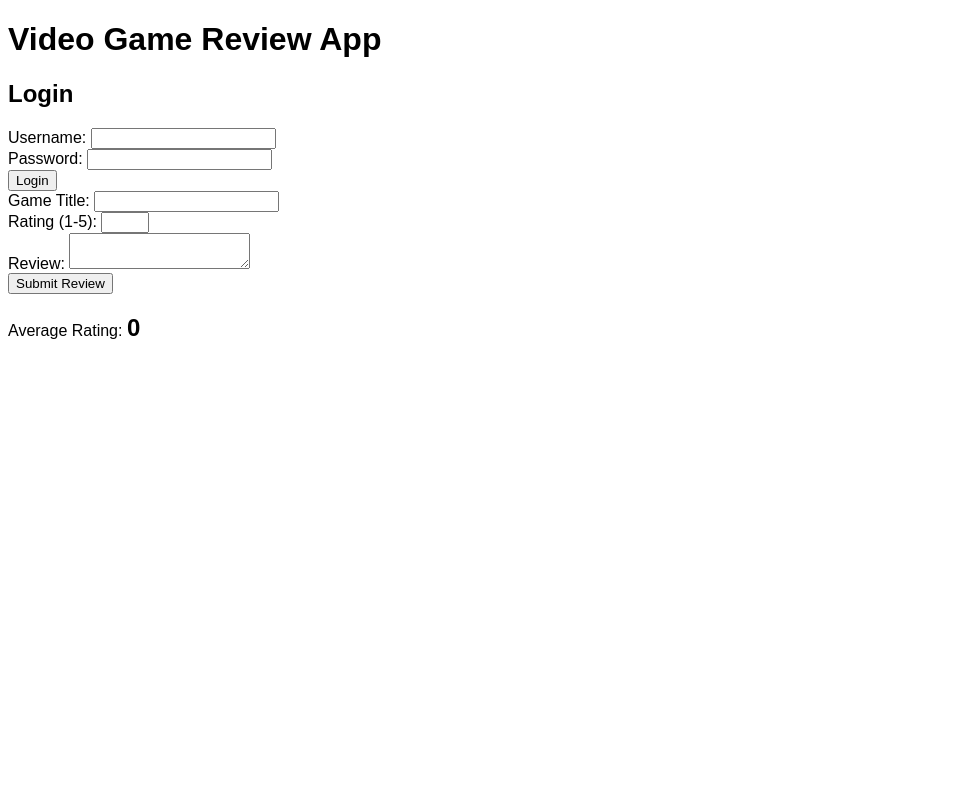
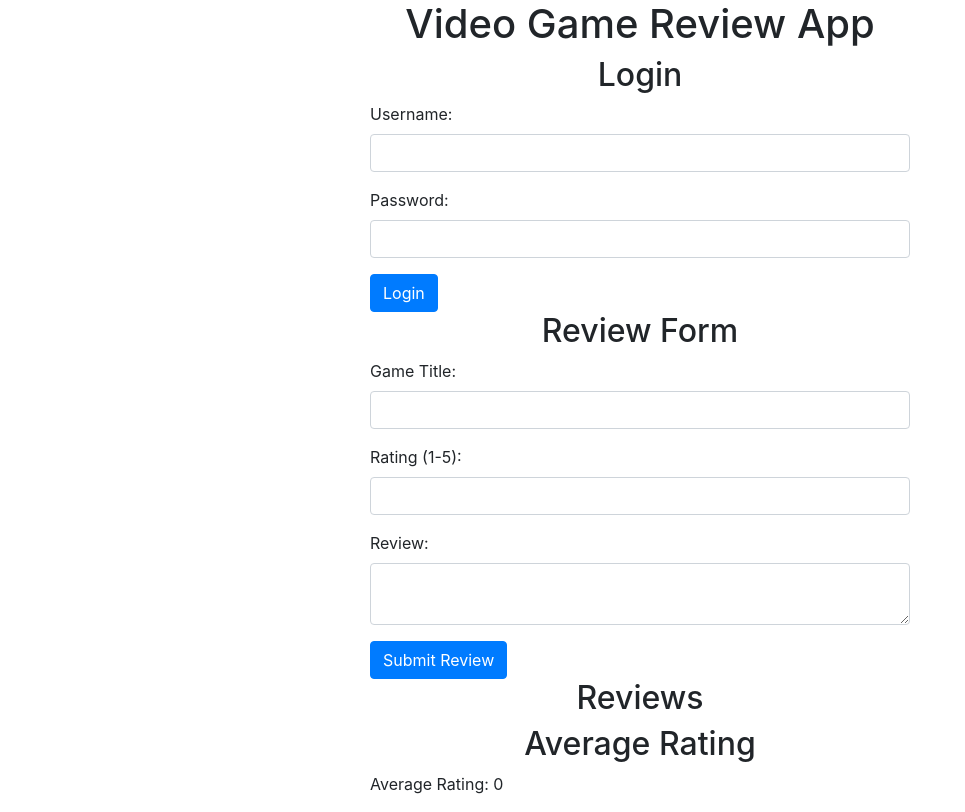
Before and after one commit to AndrewHulme88/videogamereviews, a plain HTML site: page index.html in a window 1280 px wide. Shown: the whole page, without its empty margins (0-965 px from the left). Drawn offline with nearby package versions, Linux system fonts and the light colour scheme.

Commit message:
Implemented Bootstrap and improved styling

```diff
--- a/index.html
+++ b/index.html
@@ -2,67 +2,74 @@
 <html>
 <head>
   <title>Video Game Review App</title>
-  <style>
-    /* Add some basic styling to make the app look better */
-    body {
-      font-family: Arial, sans-serif;
-    }
-    .review-form {
-      margin-bottom: 20px;
-    }
-    .review-container {
-      margin-bottom: 20px;
-    }
-    .review {
-      margin-bottom: 10px;
-      padding: 10px;
-      border: 1px solid #ccc;
-      border-radius: 10px;
-      box-shadow: 0 0 10px rgba(0, 0, 0, 0.1);
-    }
-    .review-rating {
-      font-weight: bold;
-    }
-    .average-rating {
-      font-size: 24px;
-      font-weight: bold;
-    }
-  </style>
+  <!-- Link to Bootstrap CSS -->
+  <link rel="stylesheet" href="https://maxcdn.bootstrapcdn.com/bootstrap/4.5.2/css/bootstrap.min.css">
+  <!-- Link to your custom CSS file -->
+  <link rel="stylesheet" href="styles.css">
 </head>
 <body>
-  <h1>Video Game Review App</h1>
+  <div class="container">
+    <h1 class="text-center">Video Game Review App</h1>
+
     <!-- Login Form -->
+    <div class="row">
+      <div class="col-md-6 offset-md-3">
         <form class="login-form">
-    <h2>Login</h2>
+          <h2 class="text-center">Login</h2>
+          <div class="form-group">
             <label for="username">Username:</label>
-    <input type="text" id="username" required>
-    <br>
+            <input type="text" class="form-control" id="username" required>
+          </div>
+          <div class="form-group">
             <label for="password">Password:</label>
-    <input type="password" id="password" required>
-    <br>
-    <button type="submit">Login</button>
+            <input type="password" class="form-control" id="password" required>
+          </div>
+          <button type="submit" class="btn btn-primary">Login</button>
         </form>
+      </div>
+    </div>
+
     <!-- Review Form -->
+    <div class="row">
+      <div class="col-md-6 offset-md-3">
         <form class="review-form">
+          <h2 class="text-center">Review Form</h2>
+          <div class="form-group">
             <label for="game-title">Game Title:</label>
-    <input type="text" id="game-title" required>
-    <br>
+            <input type="text" class="form-control" id="game-title" required>
+          </div>
+          <div class="form-group">
             <label for="review-rating">Rating (1-5):</label>
-    <input type="number" id="review-rating" min="1" max="5" required>
-    <br>
+            <input type="number" class="form-control" id="review-rating" min="1" max="5" required>
+          </div>
+          <div class="form-group">
             <label for="review-text">Review:</label>
-    <textarea id="review-text" required></textarea>
-    <br>
+            <textarea class="form-control" id="review-text" required></textarea>
+          </div>
           <input type="hidden" id="username" value="">
-    <button type="submit">Submit Review</button>
+          <button type="submit" class="btn btn-primary">Submit Review</button>
         </form>
+      </div>
+    </div>
+
     <!-- Review Container -->
+    <div class="row">
+      <div class="col-md-6 offset-md-3">
+        <h2 class="text-center">Reviews</h2>
         <div class="review-container"></div>
+      </div>
+    </div>
+
     <!-- Average Rating Container -->
-  <div class="average-rating-container">
+    <div class="row">
+      <div class="col-md-6 offset-md-3">
+        <h2 class="text-center">Average Rating</h2>
         <p>Average Rating: <span class="average-rating">0</span></p>
       </div>
+    </div>
+  </div>
 
-  <script src="script.js"></script>
+  <!-- Link to your custom JavaScript file -->
+  <script src="scripts.js"></script>
 </body>
 </html>
```
Lines whose indentation alone changed are shown as unchanged.
